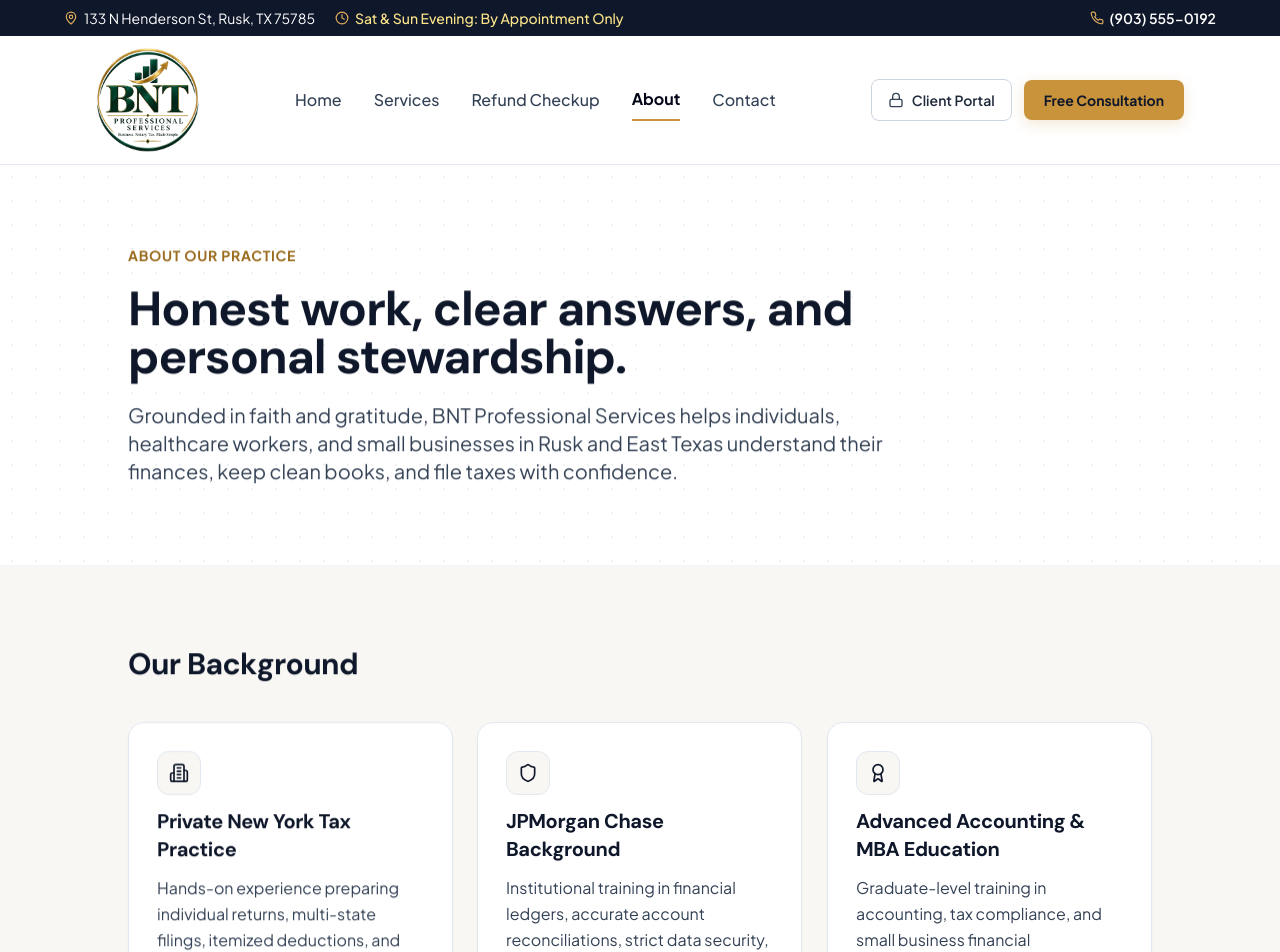
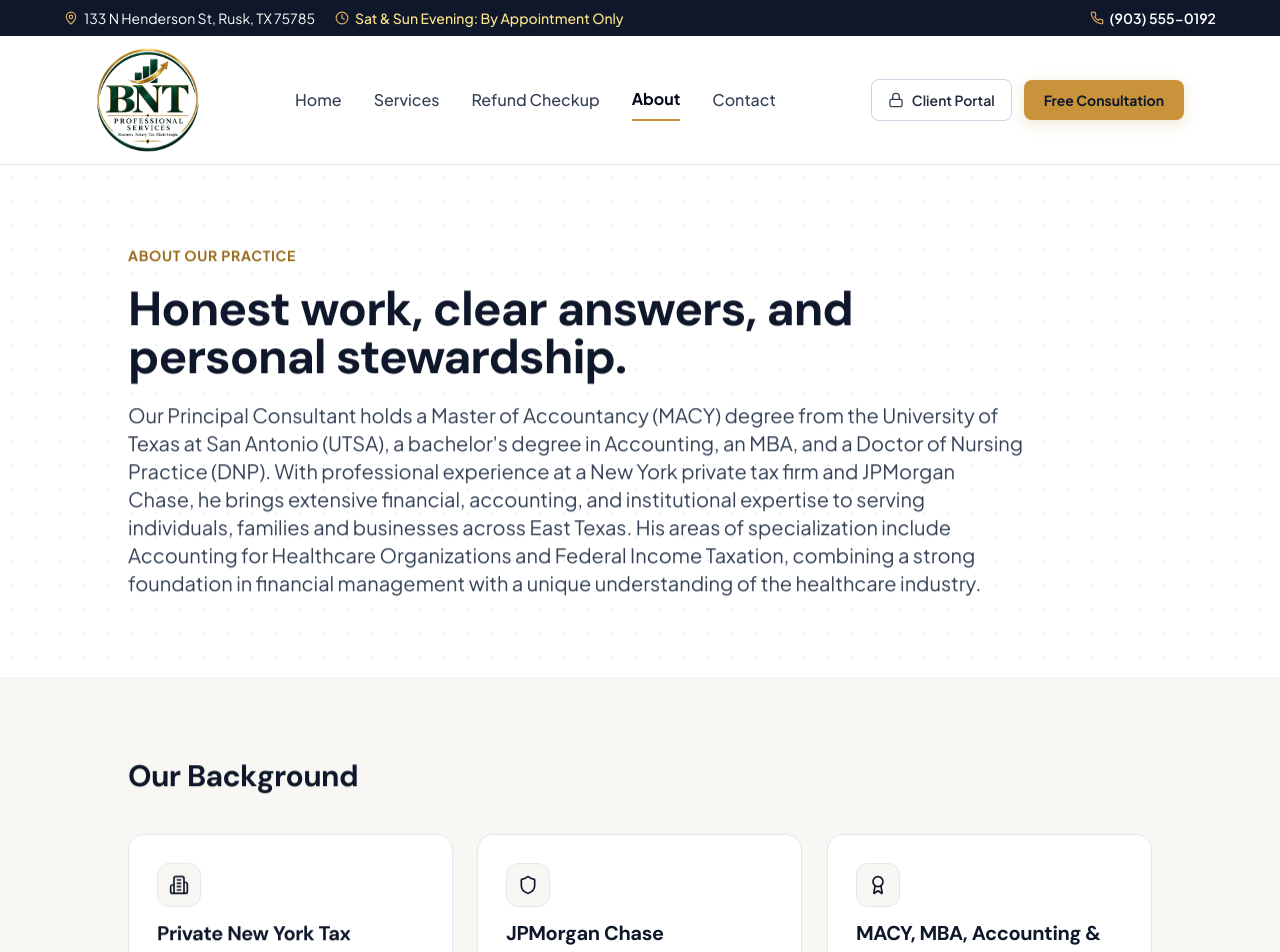
Before and after one commit to Go-Execution/bant-professional-services, a Next.js app: page /about in a window 1280 px wide. Shown: the top 952 px of the page. Built offline with nearby package versions, Linux system fonts and the light colour scheme.

Commit message:
Update About Our Practice verbiage on Home and inner About page

```diff
--- a/app/about/page.tsx
+++ b/app/about/page.tsx
@@ -14,7 +14,7 @@ import { Reveal } from "@/components/Reveal";
 export const metadata = {
   title: "About Our Practice | BNT Professional Services",
   description:
-    "Learn about BNT Professional Services at 133 N Henderson St, Rusk, TX 75785. Grounded in faith and gratitude, backed by JPMorgan Chase and private New York tax practice experience.",
+    "Learn about BNT Professional Services at 133 N Henderson St, Rusk, TX 75785. Led by our Principal Consultant holding a MACY from UTSA, Bachelor's in Accounting, MBA, and DNP, with New York private tax firm and JPMorgan Chase experience.",
 };
 
 export default function AboutPage() {
@@ -33,9 +33,9 @@ export default function AboutPage() {
     },
     {
       icon: Award,
-      title: "Advanced Accounting & MBA Education",
+      title: "MACY, MBA, Accounting & DNP Credentials",
       description:
-        "Graduate-level training in accounting, tax compliance, and small business financial management.",
+        "Specializing in Accounting for Healthcare Organizations and Federal Income Taxation, combining financial management with clinical insight.",
     },
   ];
 
@@ -75,8 +75,8 @@ export default function AboutPage() {
             Honest work, clear answers, and personal stewardship.
           </h1>
 
-          <p className="text-lg sm:text-xl text-slate-700 leading-relaxed max-w-3xl">
-            Grounded in faith and gratitude, BNT Professional Services helps individuals, healthcare workers, and small businesses in Rusk and East Texas understand their finances, keep clean books, and file taxes with confidence.
+          <p className="text-lg sm:text-xl text-slate-700 leading-relaxed max-w-4xl">
+            Our Principal Consultant holds a Master of Accountancy (MACY) degree from the University of Texas at San Antonio (UTSA), a bachelor&apos;s degree in Accounting, an MBA, and a Doctor of Nursing Practice (DNP). With professional experience at a New York private tax firm and JPMorgan Chase, he brings extensive financial, accounting, and institutional expertise to serving individuals, families and businesses across East Texas. His areas of specialization include Accounting for Healthcare Organizations and Federal Income Taxation, combining a strong foundation in financial management with a unique understanding of the healthcare industry.
           </p>
         </Reveal>
       </section>
--- a/app/page.tsx
+++ b/app/page.tsx
@@ -497,11 +497,11 @@ export default function Home() {
             </span>
 
             <h2 className="text-3xl sm:text-4xl font-bold text-slate-900 leading-tight">
-              Honest guidance grounded in faith and integrity.
+              Institutional expertise with personal stewardship.
             </h2>
 
             <p className="text-base sm:text-lg text-slate-700 leading-relaxed">
-              Grounded in faith and gratitude, we help individuals, healthcare professionals, and small business owners keep accurate records and file taxes with confidence. Drawing on institutional experience at JPMorgan Chase and a private New York tax practice, we deliver clear, plain-language guidance to every client.
+              Our Principal Consultant holds a Master of Accountancy (MACY) degree from the University of Texas at San Antonio (UTSA), a bachelor&apos;s degree in Accounting, an MBA, and a Doctor of Nursing Practice (DNP). With professional experience at a New York private tax firm and JPMorgan Chase, he brings extensive financial, accounting, and institutional expertise to serving individuals, families and businesses across East Texas. His areas of specialization include Accounting for Healthcare Organizations and Federal Income Taxation, combining a strong foundation in financial management with a unique understanding of the healthcare industry.
             </p>
 
             <div className="flex flex-wrap gap-3 pt-1">
```
